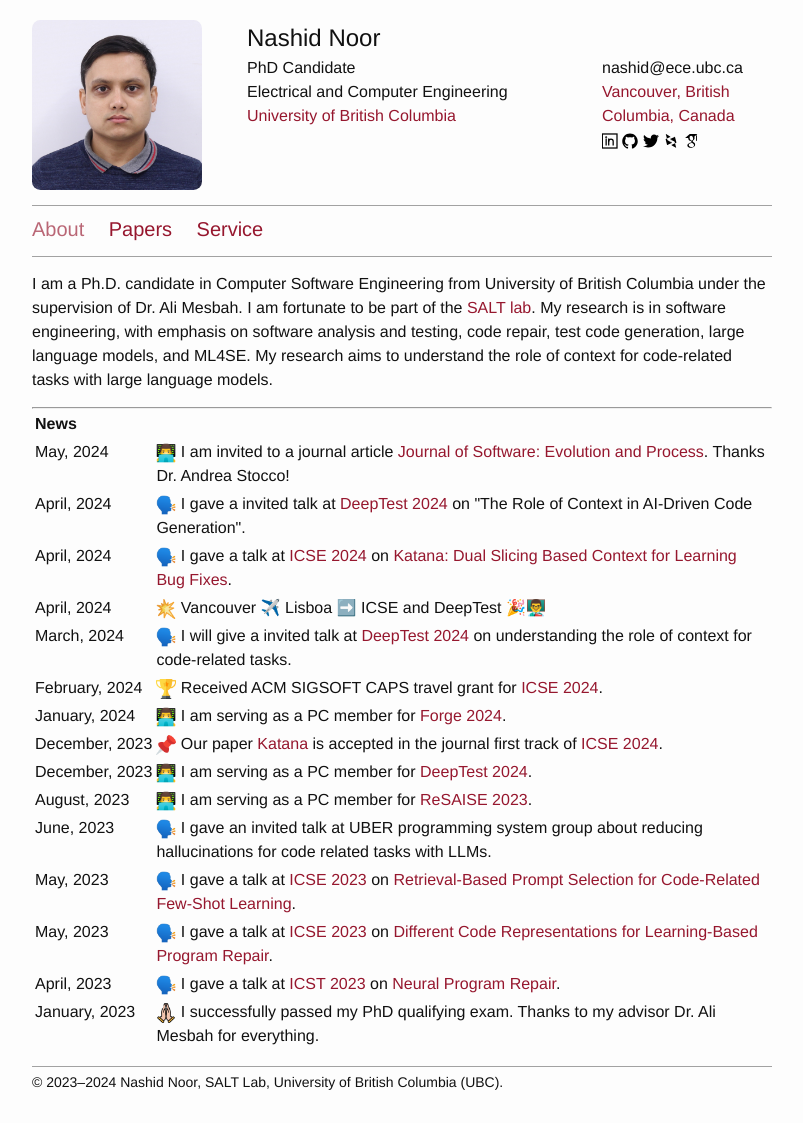
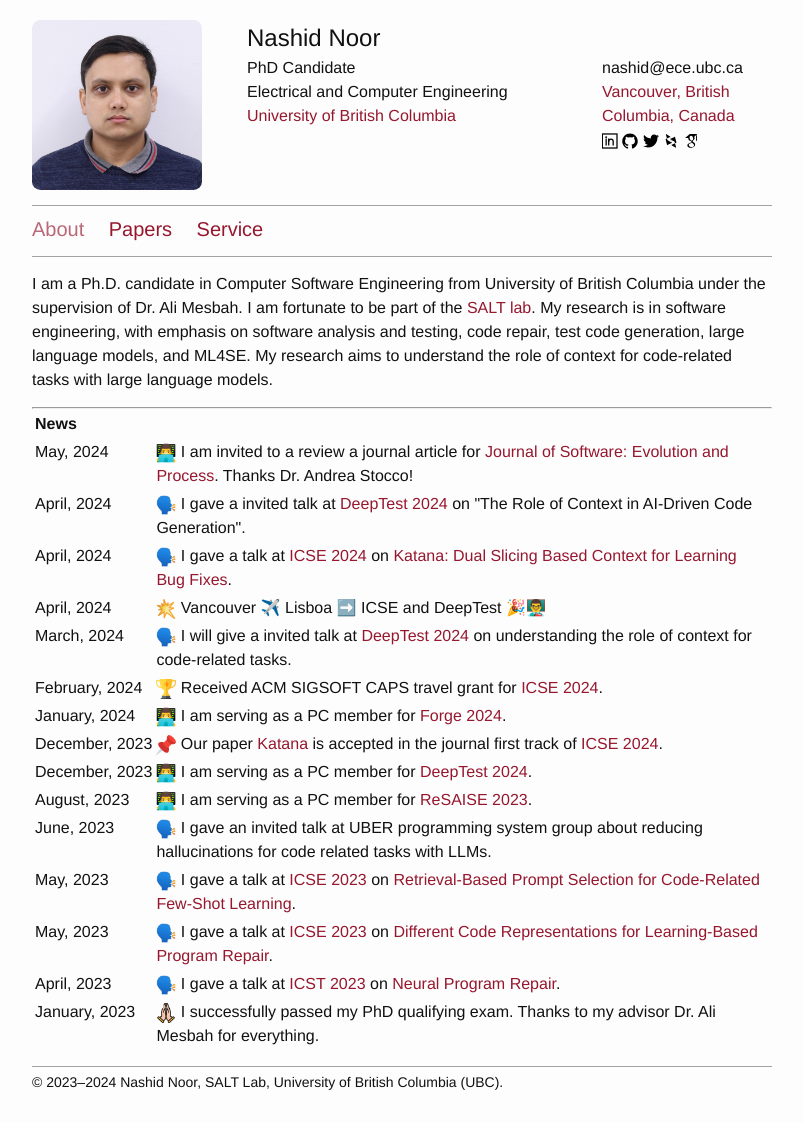
Before and after one commit to nashid/nashid.github.io, a Jekyll site: the page built from index.md, in a window 1280 px wide. Shown: the whole page, without its empty margins (238-1041 px from the left). Built offline with Jekyll 4.4.1, drawn with Linux system fonts in a browser that asks for light colours.

Commit message:
invited reviewer

```diff
--- a/index.md
+++ b/index.md
@@ -20,7 +20,7 @@
 
   <tr>
     <td style="vertical-align: top;">May,&nbsp;2024</td>
-    <td><img src="./resources/images/icon-paper-review.png" width="20" height="20"> I am invited to a journal article <a href="https://onlinelibrary.wiley.com/page/journal/20477481/homepage/editorialboard.html">Journal of Software: Evolution and Process</a>. Thanks Dr. Andrea Stocco!</td>
+    <td><img src="./resources/images/icon-paper-review.png" width="20" height="20"> I am invited to a review a journal article for <a href="https://onlinelibrary.wiley.com/journal/20477481">Journal of Software: Evolution and Process</a>. Thanks Dr. Andrea Stocco!</td>
   </tr>
 
   <tr>
```
